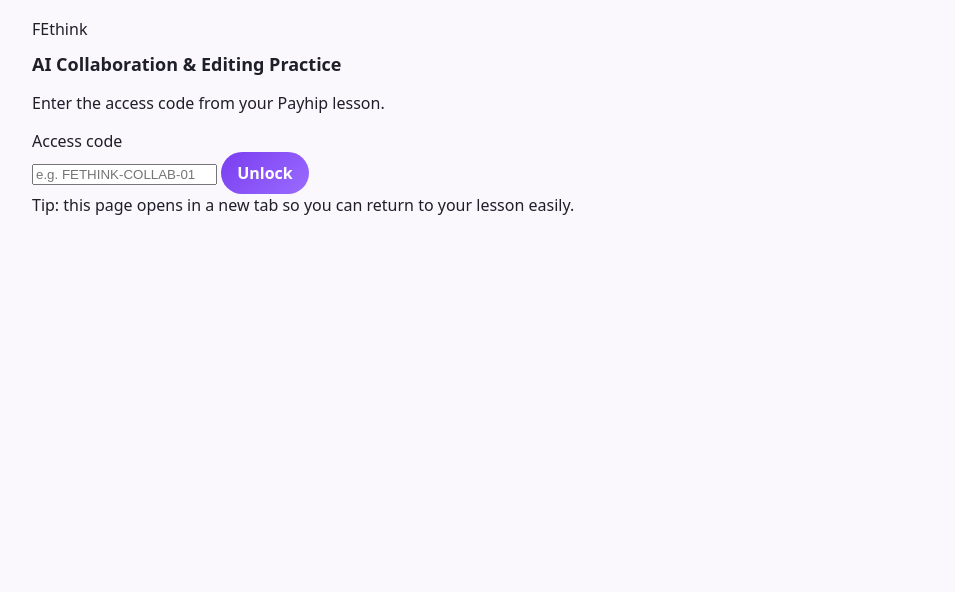
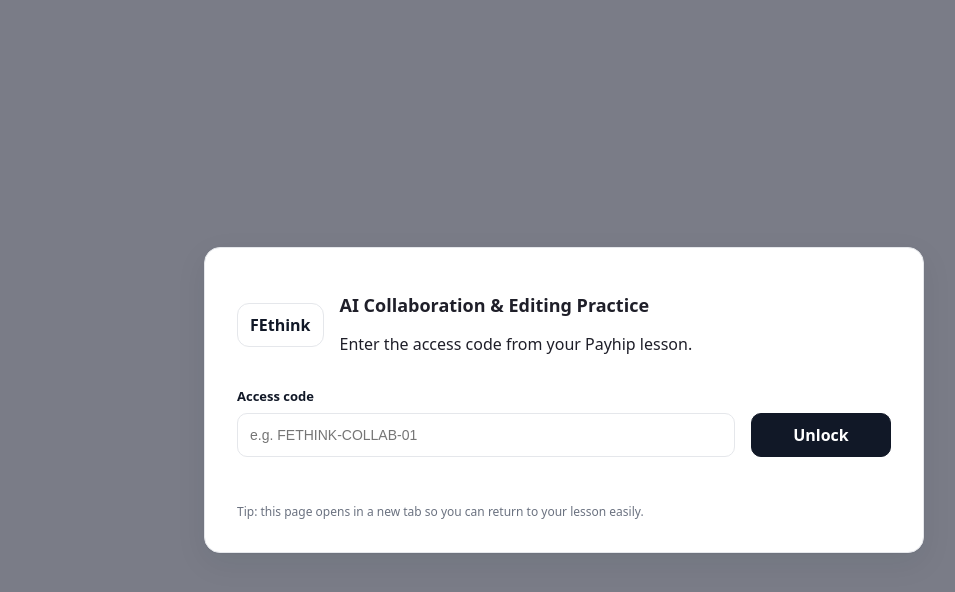
Before and after one commit to drpaulrtully/collab-automarker, a website: page public/index.html in a window 1280 px wide. Shown: the whole page, without its empty margins (76-1031 px from the left). Drawn offline with Linux system fonts and the light colour scheme; no server answers.

Commit message:
Add files via upload

```diff
--- a/public/index.html
+++ b/public/index.html
@@ -9,7 +9,7 @@
 <body>
   <div class="wrap">
 
- <!-- Gate (access code) -->
+<!-- Gate (access code) -->
 <div id="gate" class="gate" role="dialog" aria-modal="true" aria-label="Access code gate">
   <div class="gateCard">
     <div class="gateBrand">
@@ -20,18 +20,20 @@
       </div>
     </div>
 
-       <label class="gateLabel" for="codeInput">Access code</label>
+    <label class="gateLabel" for="codeInput">Access code</label>
     <div class="gateRow">
-      <input id="codeInput" type="password" autocomplete="one-time-code" placeholder="e.g. FETHINK-COLLAB-01" />
+      <input id="codeInput" type="text" autocomplete="one-time-code" placeholder="e.g. FETHINK-COLLAB-01" />
       <button id="unlockBtn" class="primary">Unlock</button>
     </div>
 
-          <div id="gateMsg" class="gateMsg" aria-live="polite"></div>
-<div class="gateHint">
+    <div id="gateMsg" class="gateMsg" aria-live="polite"></div>
+
+    <div class="gateHint">
       Tip: this page opens in a new tab so you can return to your lesson easily.
     </div>
   </div>
 </div>
+
 
     <!-- App -->
     <div id="app" class="app" style="display:none;">
@@ -135,7 +137,7 @@
 
           <div class="templateBox">
             <div class="templateHeader">
-              <h3>TASK OVERVIEW</h3>
+              <h3>YOUR RESPONSE</h3>
               <div class="templateBtns">
                 <button id="insertTemplateBtn" class="secondary small">Insert template</button>
                 <button id="clearBtn" class="secondary small">Clear</button>
--- a/public/styles.css
+++ b/public/styles.css
@@ -196,3 +196,112 @@ textarea{
   font-size: 18px;
   margin-bottom: 8px;
 }
+/* =========================================================
+   Gate modal ONLY (scoped) — does NOT affect task page
+   ========================================================= */
+.gate{
+  position:fixed;
+  inset:0;
+  background:rgba(17,24,39,0.55);
+  display:flex;
+  align-items:center;
+  justify-content:center;
+  padding: 24px;
+  z-index:9999;
+}
+
+/* Gate card */
+.gate .gateCard{
+  width:min(720px, 96vw);
+  background:#fff;
+  border-radius: 16px;
+  border:1px solid #e5e7eb;
+  padding: 32px;
+  box-shadow: 0 1px 1px rgba(17,24,39,0.04), 0 10px 30px rgba(17,24,39,0.08);
+}
+
+/* Brand row */
+.gate .gateBrand{
+  display:flex;
+  gap: 16px;
+  align-items:center;
+  margin-bottom: 8px;
+}
+
+/* Priorities-style logo chip (scoped) */
+.gate .logo{
+  font-weight: 900;
+  padding: 10px 12px;
+  border: 1px solid #e5e7eb;
+  border-radius: 12px;
+  background: #fff;
+  position: relative;
+  color: #111827;
+}
+.gate .logo::before{
+  content:"";
+  position:absolute;
+  inset:-1px;
+  border-radius: 12px;
+  pointer-events:none;
+  background: linear-gradient(135deg, rgba(121,75,167,0.35), rgba(121,75,167,0.05));
+  opacity: 0.35;
+  z-index:-1;
+}
+
+.gate .gateLabel{
+  display:block;
+  margin-top: 16px;
+  font-weight: 900;
+  font-size: 13px;
+  color:#111827;
+}
+
+.gate .gateRow{
+  display:grid;
+  grid-template-columns: 1fr 140px;
+  gap: 16px;
+  margin-top: 8px;
+}
+
+/* Input look (scoped to gate only) */
+.gate input{
+  width:100%;
+  border: 1px solid #e5e7eb;
+  border-radius: 10px;
+  padding: 10px 12px;
+  font-size: 14px;
+  color:#111827;
+  background:#fff;
+  outline:none;
+}
+.gate input:focus{
+  border-color: rgba(121, 75, 167, 0.35);
+  box-shadow: 0 0 0 4px rgba(121, 75, 167, 0.10);
+}
+
+/* Unlock button should be black like Priorities (scoped) */
+.gate button.primary{
+  background:#111827;
+  color:#fff;
+  border:1px solid #111827;
+  border-radius: 10px;
+  font-weight: 900;
+  padding: 10px 12px;
+}
+.gate button.primary:hover{
+  box-shadow: 0 1px 1px rgba(17,24,39,0.04), 0 6px 18px rgba(17,24,39,0.06);
+}
+
+.gate .gateMsg{
+  margin-top: 12px;
+  color:#6b7280;
+  font-size:13px;
+  min-height:18px;
+}
+
+.gate .gateHint{
+  margin-top: 16px;
+  color:#6b7280;
+  font-size:12px;
+}
```
